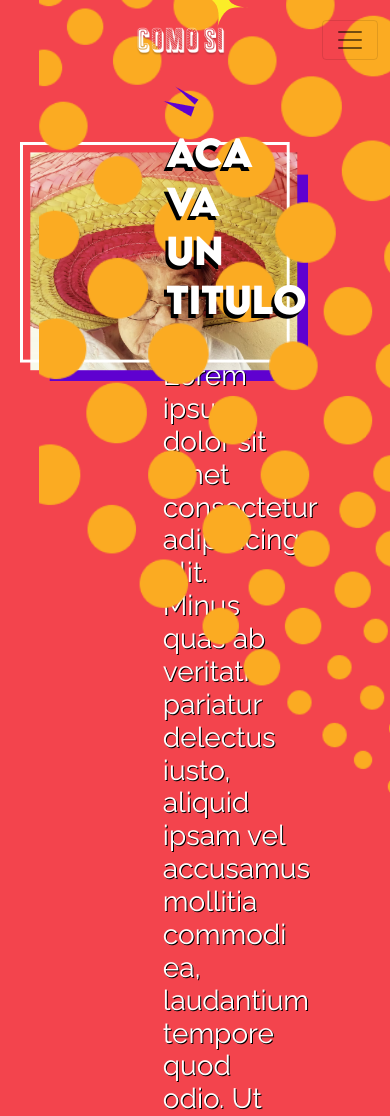
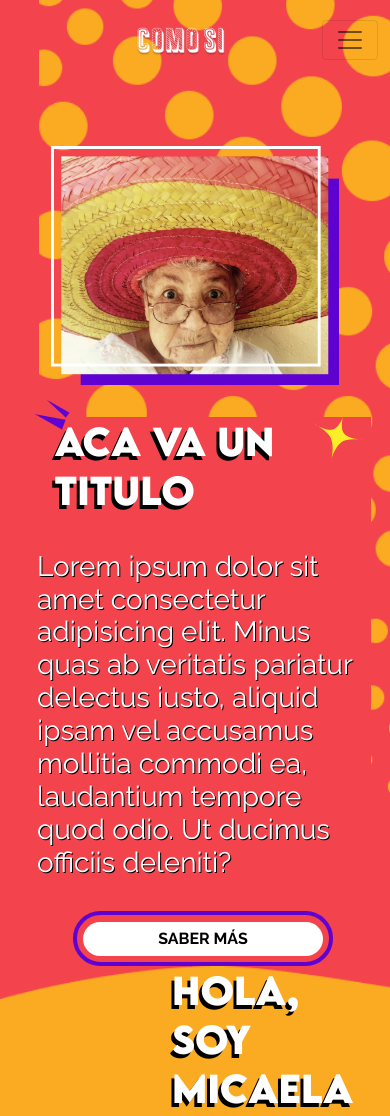
Before and after one commit to gerfabris/como-s-, a plain HTML site: page index.html in a window 390 px wide. Shown: the top 1116 px of the page. Drawn offline with nearby package versions, Linux system fonts and the light colour scheme.

Commit message:
Responsive section Inicio

```diff
--- a/scss/_responsive.scss
+++ b/scss/_responsive.scss
@@ -1,4 +1,25 @@
+@media screen and (max-width: 1100px) {
+    //navbar
+    .navbar__ul{
+        width: 90%;
+    }
+    //section inicio
+    .section__inicio{
+        .container__inicio{
+            margin-left: 0;
+            width: 100%;
+            align-items: center;
+            justify-content: center;
+            .container__speach{
+                margin-left: 0;
+                background-color: $color__salmon;
+            };
+        }
+    }
+
+}
 @media screen and (max-width: 991px){
+    //navbar
     .navbar__ul{
         align-items: flex-end;
         width: 100%;
@@ -9,7 +30,57 @@
     .navbar__links{
         margin-bottom: .5em;
     }
+    //section inicio
+    .section__inicio{
+        .container__inicio{
+            flex-direction: column;
+            width: 90%;
+            .container__img{
+                width: 90%;
+                @include flex_column_center;
+            }
+            .container__speach{
+                margin-top: 2em;
+                @include flex_column_center;
+                width: 60%;
+                .speach__title{
+                    width: 80%;
+                    .comillas{
+                        left: -10%;
+                    }
+                    .title{
+                        width: 100%
+                    }
+                    .star{
+                        top: 0%;
+                        right: -10%;
+                    }
+                }
+            };
+        }
+    }
 }
+
+@media screen and (max-width: 886px){
+        //section inicio
+        .section__inicio{
+            .container__inicio{
+                .container__speach{
+                    width: 70%;
+                    .speach__title{
+                        width: 80%;
+                        .comillas{
+                        }
+                        .title{
+                        }
+                        .star{
+                        }
+                    }
+                };
+            }
+        }
+}
+
 @media screen and (max-width: 780px) {
     .section__inicio{
         .container__inicio{
@@ -24,3 +95,26 @@
         background-size: cover;
     }
 }
+@media screen and (max-width: 520px) {
+    .section__inicio{
+        .container__inicio{
+            .container__speach{
+                width: 100%;
+            }
+        }
+    }
+}
+@media screen and (max-width: 330px) {
+    .section__inicio{
+        .container__inicio{
+            .container__speach{
+                .star{
+                    right: -20%;
+                }
+                .comillas{
+                    left: -20%;
+                }
+            }
+        }
+    }
+}
--- a/scss/main.scss
+++ b/scss/main.scss
@@ -30,6 +30,7 @@ header{
         display: flex;
         justify-content: flex-start;
         align-items: flex-start;
+        z-index: 20;
         .container__img{
             width: 40%;
             margin-top: 5%;
```
Also changed, not shown: css/main.css, 1 other file.
